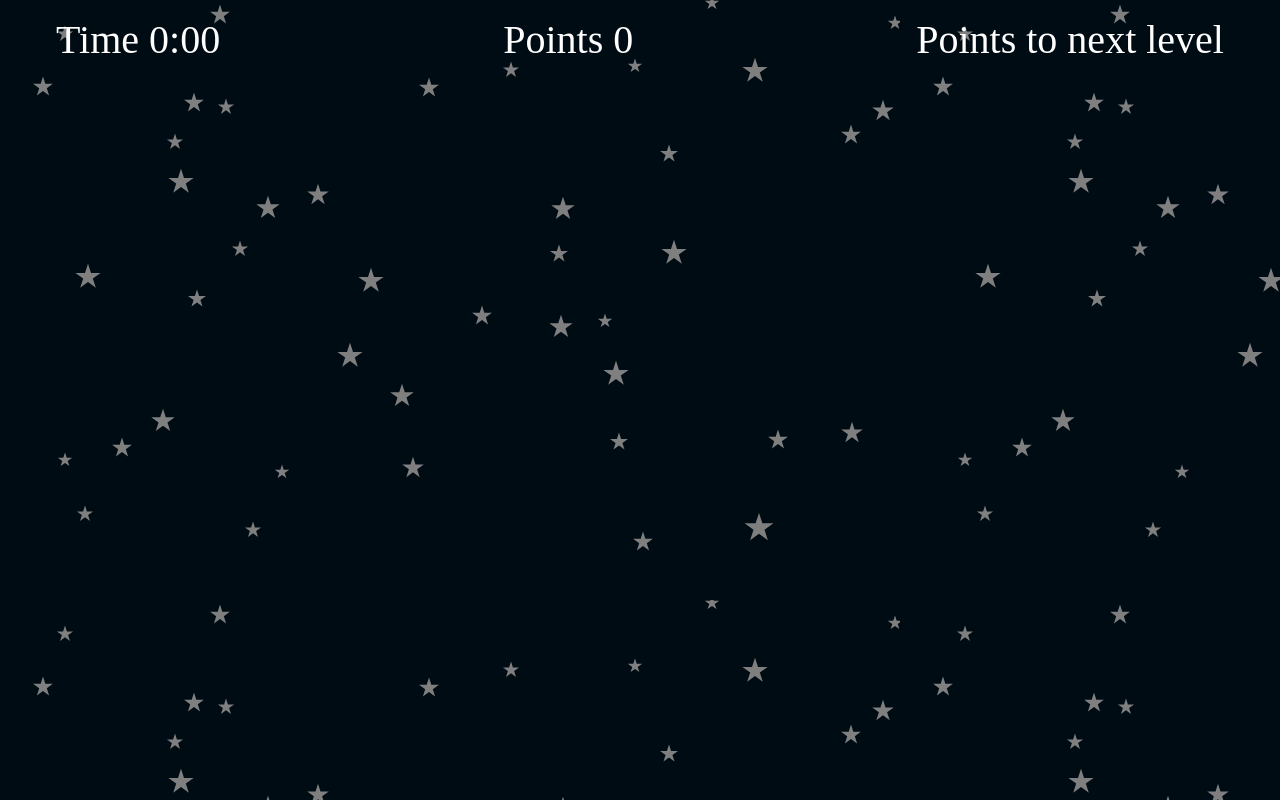
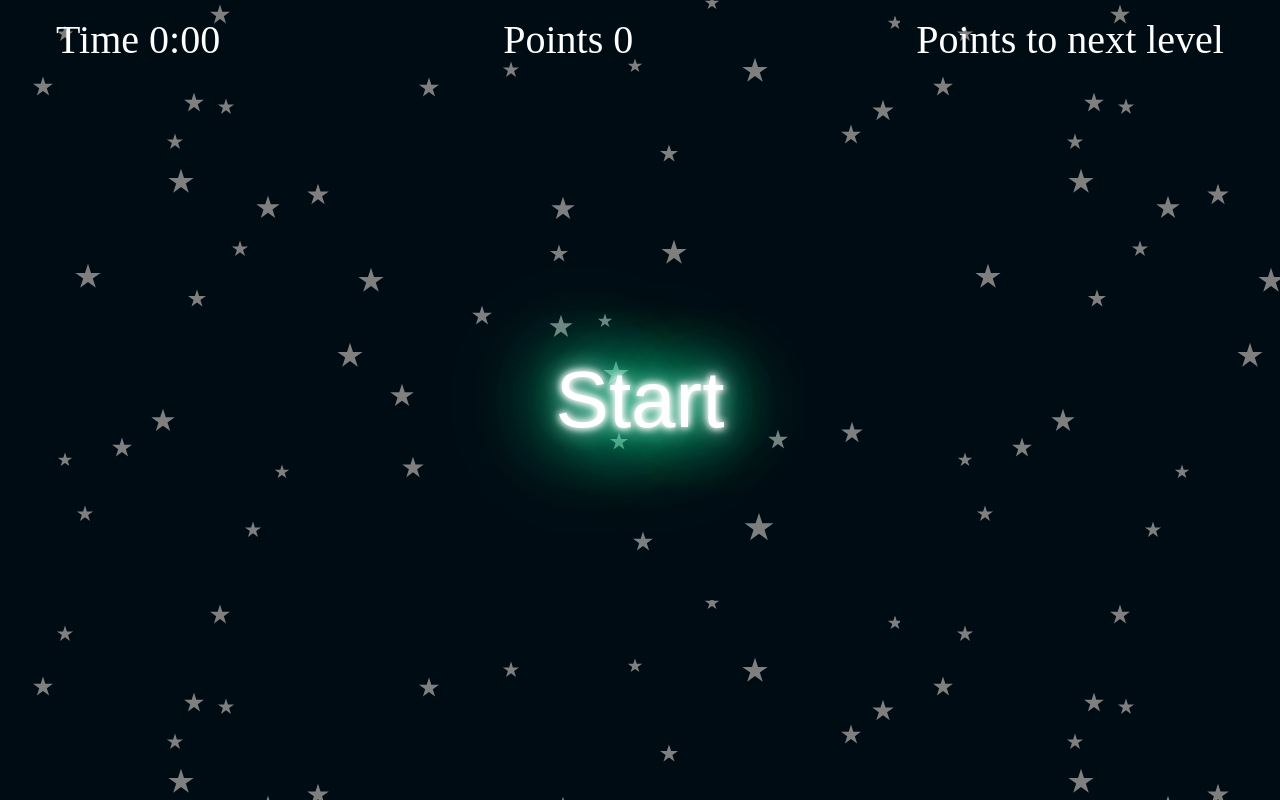
Before and after one commit to GrzegorzBanaszak/caught-ball, a React (Create React App) app: page / in a window 1280 px wide. Built offline with nearby package versions, Linux system fonts and the light colour scheme; a web font is replaced by a local one.

Commit message:
Add buttom to start play

```diff
--- a/src/components/Canvas.tsx
+++ b/src/components/Canvas.tsx
@@ -1,11 +1,36 @@
 import React from 'react'
+import styled from 'styled-components'
 import bg from '../assets/bg-canvas.svg'
 import useGame from '../hooks/useGame'
 import "../styles/canvas.css"
 import Ball from './Ball'
 import Navigation from './Navigation'
+
+const StartButton = styled.button`
+  position:absolute ;
+  z-index:2;
+  top: 50%;
+  left: 50%;
+  transform:translate(-50%,-50%) ;
+  color:white;
+  padding:2rem ;
+  outline:none ;
+  border:none ;
+  font-size:5rem ;
+  background-color:transparent;
+  text-shadow:
+    0 0 7px #fff,
+    0 0 10px #fff,
+    0 0 21px #fff,
+    0 0 42px #0fa,
+    0 0 82px #0fa,
+    0 0 92px #0fa,
+    0 0 102px #0fa,
+    0 0 151px #0fa;
+    cursor:pointer;
+`
 const Canvas: React.FC = (): JSX.Element => {
-  const { balls, onBallClick, roundTime, score
+  const { balls, onBallClick, roundTime, score, isPlaing, onClickStart
   } = useGame()
 
 
@@ -16,6 +41,7 @@ const Canvas: React.FC = (): JSX.Element => {
         const { size, positionX, positionY, color, id, points } = item
         return <Ball onBallClick={onBallClick} key={id} ballId={id} size={size} positionX={positionX} positionY={positionY} color={color} points={points} />
       })}
+      {!isPlaing && <StartButton onClick={onClickStart}>Start</StartButton>}
     </main>
   )
 }
--- a/src/hooks/useGame.ts
+++ b/src/hooks/useGame.ts
@@ -7,7 +7,9 @@ type GameReturnType = {
   balls: IBall[];
   roundTime: number;
   score: number;
+  isPlaing: boolean;
   onBallClick: (ballId: string, pointsToAdd: number) => void;
+  onClickStart: () => void;
 };
 
 const useGame = (): GameReturnType => {
@@ -15,21 +17,19 @@ const useGame = (): GameReturnType => {
   const [roundTime, setRoundTime] = useState<number>(0);
   const [score, setScore] = useState(0);
   const [level, setLevel] = useState(1);
+  const [isPlaing, setIsPlaing] = useState(false);
   useEffect(() => {
-    // const timeIntervalId = startGame(10);
-    // const intervalId = window.setInterval(() => {
-    //   setBalls((prev) => [...prev, createBall(100, "blue", 100)]);
-    // }, 2000);
-    // return () => {
-    //   window.clearInterval(timeIntervalId);
-    //   window.clearInterval(intervalId);
-    // };
-  }, []);
-
-  const startGame = (time: number): number => {
-    const timeIntervalId = createTimer(120);
-    return timeIntervalId;
-  };
+    if (isPlaing) {
+      const timeIntervalId = createTimer(10);
+      const intervalId = window.setInterval(() => {
+        setBalls((prev) => [...prev, createBall(100, "blue", 100)]);
+      }, 2000);
+      return () => {
+        window.clearInterval(timeIntervalId);
+        window.clearInterval(intervalId);
+      };
+    }
+  }, [isPlaing]);
 
   const createTimer = (time: number): number => {
     const timeIntervalId = window.setInterval(() => {
@@ -95,7 +95,11 @@ const useGame = (): GameReturnType => {
     setBalls((prev) => prev.filter((ball) => ball.id !== ballId));
   };
 
-  return { balls, roundTime, score, onBallClick };
+  const onClickStart = (): void => {
+    setIsPlaing(true);
+  };
+
+  return { balls, roundTime, score, onBallClick, isPlaing, onClickStart };
 };
 
 export default useGame;
```
